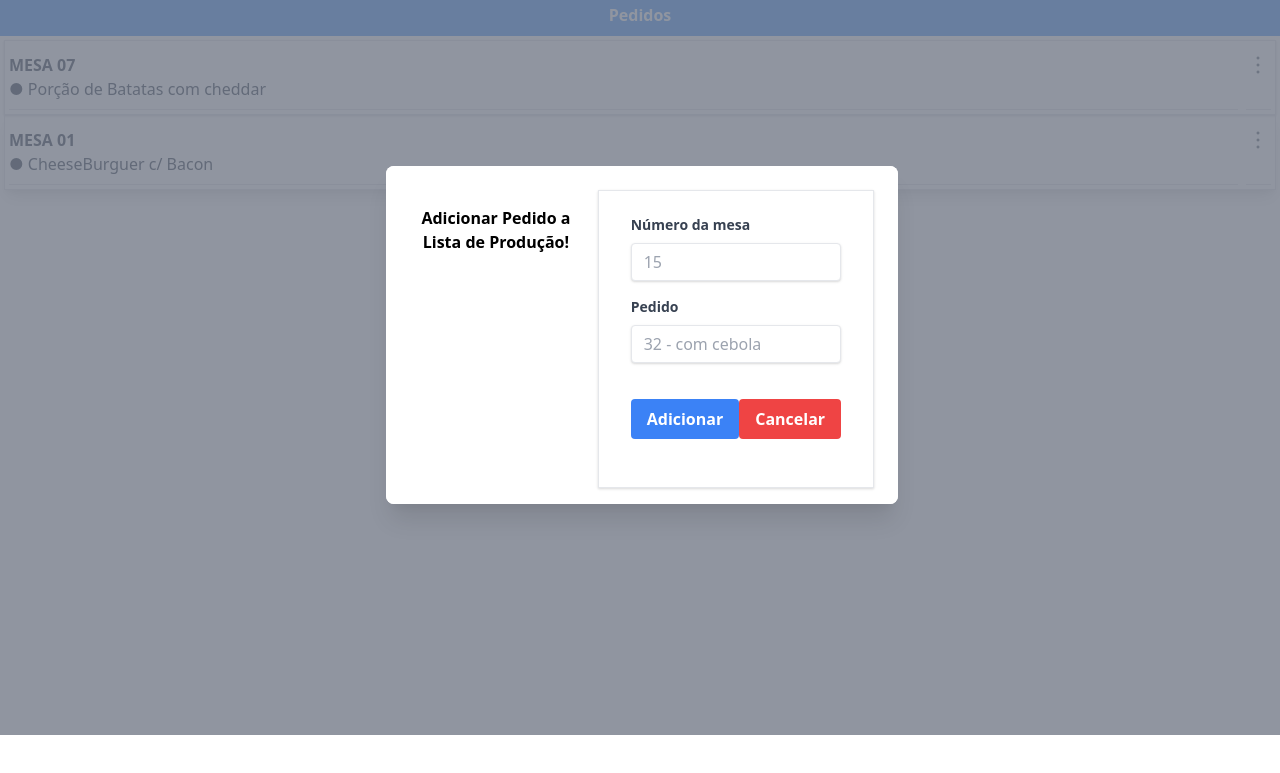
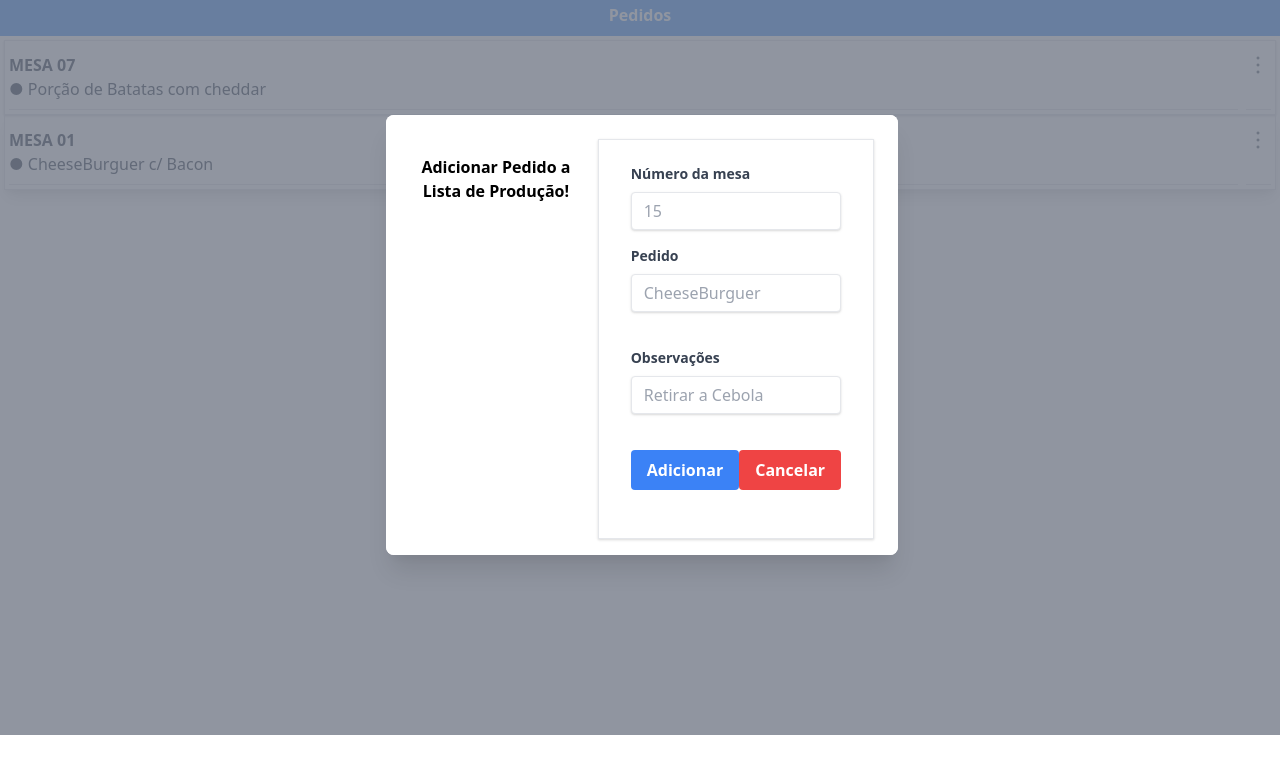
Before and after one commit to JV-Martins/Projeto-Crud, a plain HTML site: page adicionar.html in a window 1280 px wide. Shown: the part 65-838 px from the top of the page. Drawn offline with nearby package versions, Linux system fonts and the light colour scheme.

Commit message:
Correções finais

```diff
--- a/adicionar.html
+++ b/adicionar.html
@@ -103,7 +103,7 @@
                                         </label>
                                         <input
                                             class="shadow appearance-none border rounded w-full py-2 px-3 text-gray-700 leading-tight focus:outline-none focus:shadow-outline"
-                                            id="username" type="text" placeholder="15">
+                                            type="text" placeholder="15">
                                     </div>
                                     <div class="mb-6">
                                         <label class="block text-gray-700 text-sm font-bold mb-2" for="pedido">
@@ -111,7 +111,15 @@
                                         </label>
                                         <input
                                             class="shadow appearance-none border rounded w-full py-2 px-3 text-gray-700 mb-3 leading-tight focus:outline-none focus:shadow-outline"
-                                            id="password" type="text" placeholder="32 - com cebola">
+                                            type="text" placeholder="CheeseBurguer">
+                                    </div>
+                                    <div class="mb-6">
+                                        <label class="block text-gray-700 text-sm font-bold mb-2" for="pedido">
+                                            Observações
+                                        </label>
+                                        <input
+                                            class="shadow appearance-none border rounded w-full py-2 px-3 text-gray-700 mb-3 leading-tight focus:outline-none focus:shadow-outline"
+                                            type="text" placeholder="Retirar a Cebola">
                                     </div>
                                     <div class="flex items-center justify-between ">
                                         <a href="./index.html">
```
Also changed, not shown: editar.html (+8 -0 lines).
